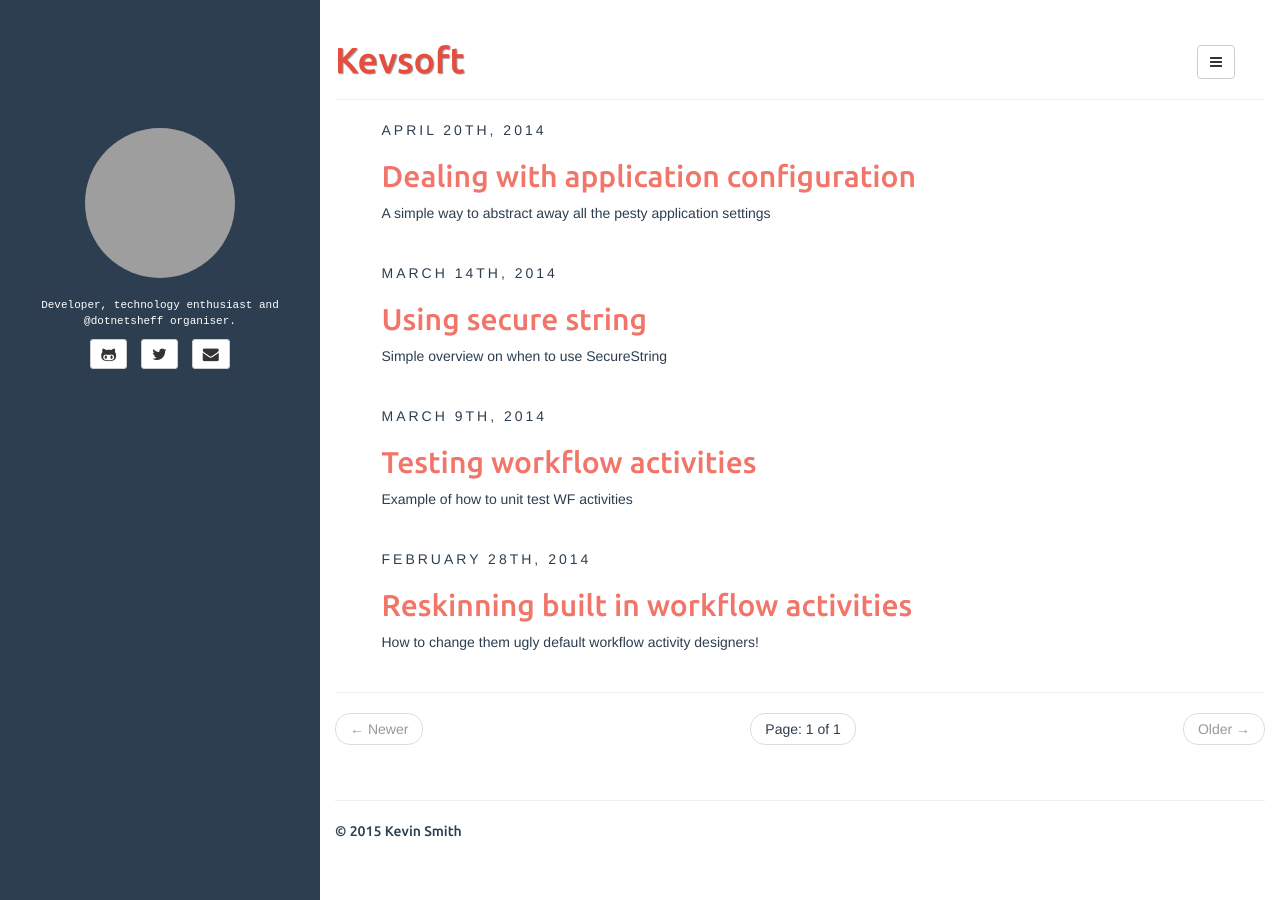
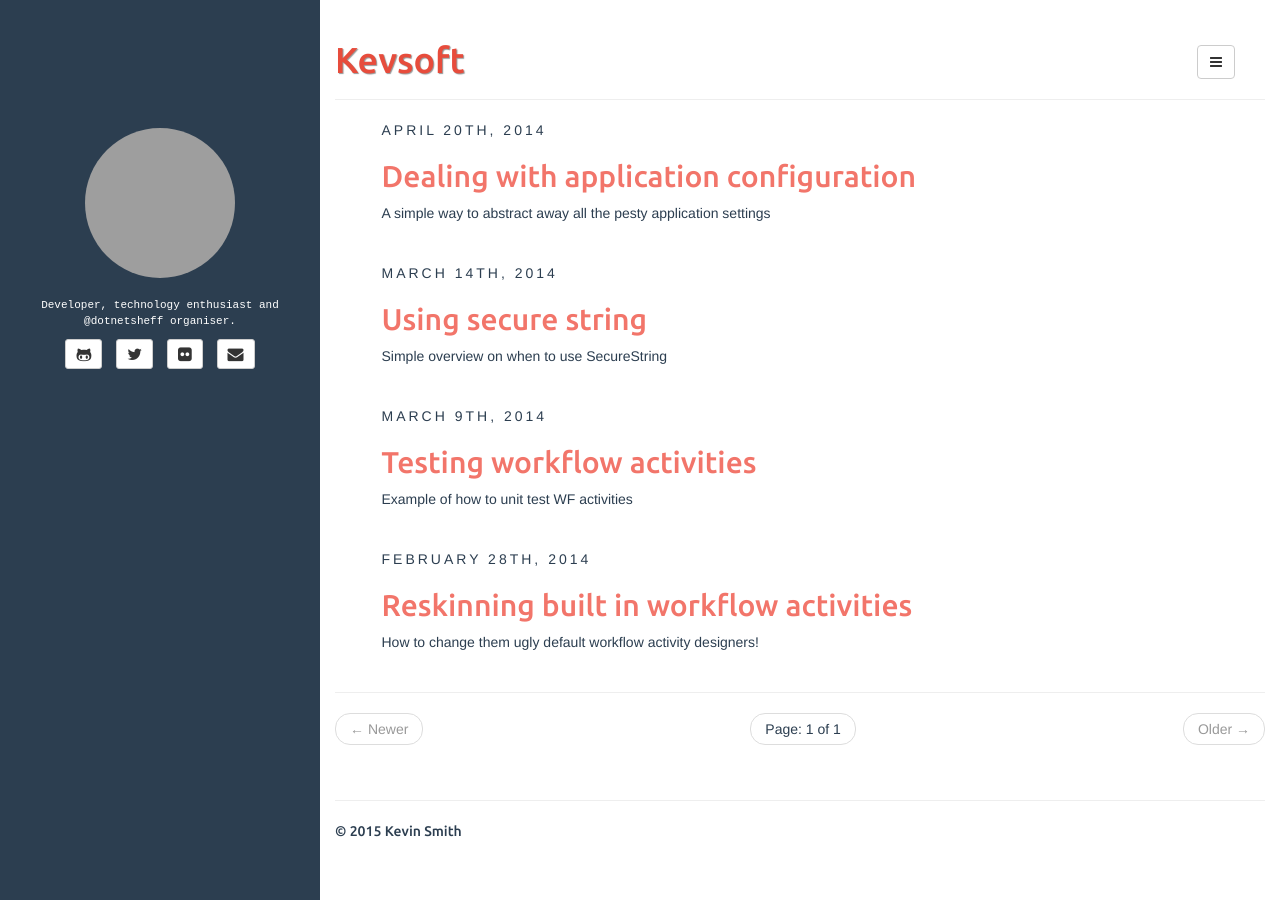
Before and after one commit to kevbite/kevbite.github.io, a Jekyll site: the page built from index.html, in a window 1280 px wide. Built offline with Jekyll 4.4.1, drawn with Linux system fonts in a browser that asks for light colours; Markdown is read by kramdown in place of the engine named in the settings; the list of posts is cut into pages by our own code; grey boxes are pictures that could not be loaded.

Commit message:
Adding in flick button.

```diff
--- a/_config.yml
+++ b/_config.yml
@@ -22,6 +22,7 @@ author:
   github: kevbite
   twitter: kev_bite
   linkedin: kevbite
+  flickr: kev_bite
   bio: "Developer, technology enthusiast and @dotnetsheff organiser."
   email_md5: 112b8fad8d523dcfb981cf94767fb86b
 
--- a/_includes/sidebar.html
+++ b/_includes/sidebar.html
@@ -27,6 +27,13 @@
 		<li>
 			<a class="btn btn-default btn-sm" href="https://twitter.com/{{ site.author.twitter }}">
 				<i class="fa fa-twitter fa-lg"></i>
+			</a>
+		</li>
+		{% endif %}
+		{% if site.author.flickr %}
+		<li>
+			<a class="btn btn-default btn-sm" target="_blank" href="https://flickr.com/{{ site.author.flickr }}">
+				<i class="fa fa-flickr fa-lg"></i>
 			</a>
 		</li>
 		{% endif %}
```
